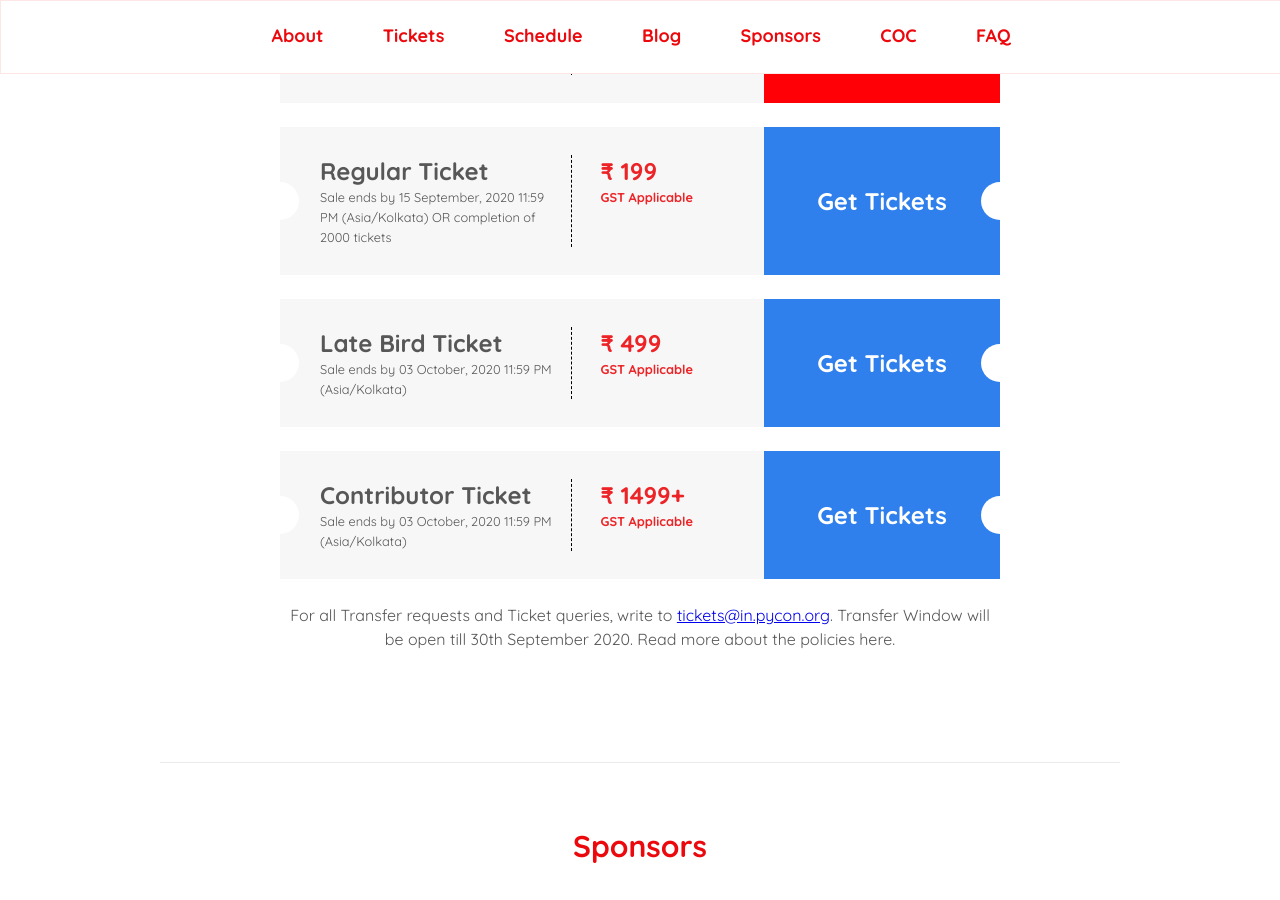
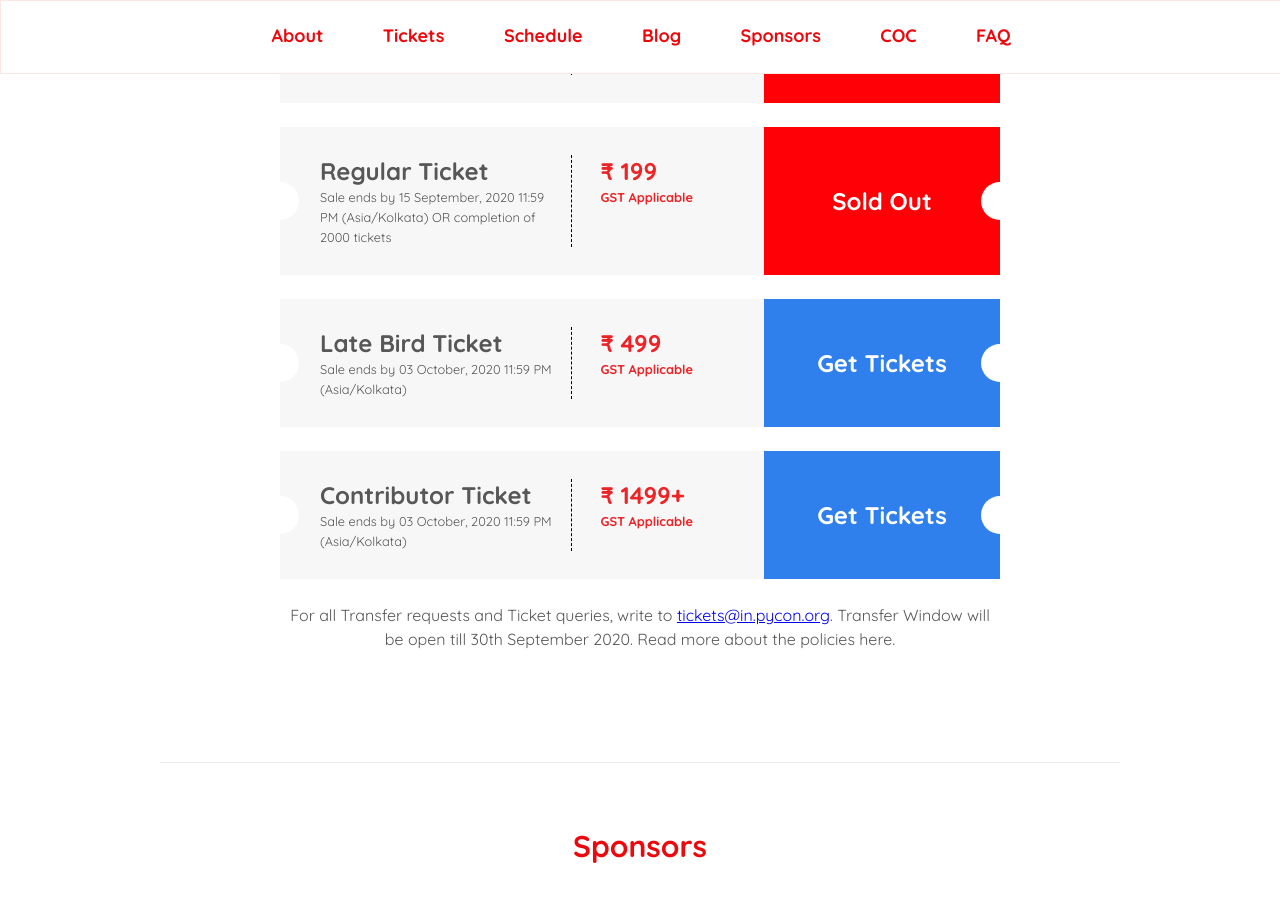
Before and after one commit to pythonindia/inpycon2020, a Jekyll site: the page built from index.md, in a window 1280 px wide and 900 px high, scrolled down 4595 px. Built offline with Jekyll 4.4.1, drawn with Linux system fonts in a browser that asks for light colours.

Commit message:
Regular tickets are sold out

```diff
--- a/_data/tickets.yml
+++ b/_data/tickets.yml
@@ -8,7 +8,7 @@
   brief: Sale ends by 15 September, 2020 11:59 PM (Asia/Kolkata) OR completion of 2000 tickets
   cost: 199
   type: conference
-  status: available
+  status: sold
   url: https://www.townscript.com/e/pycon-india-2020
 - name: Late Bird Ticket
   brief: Sale ends by 03 October, 2020 11:59 PM (Asia/Kolkata)
```
